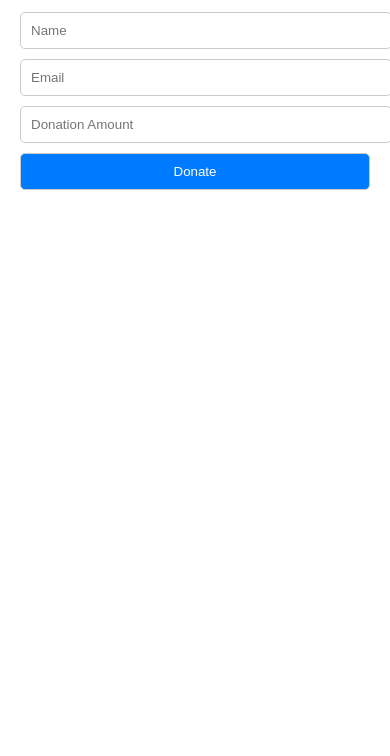
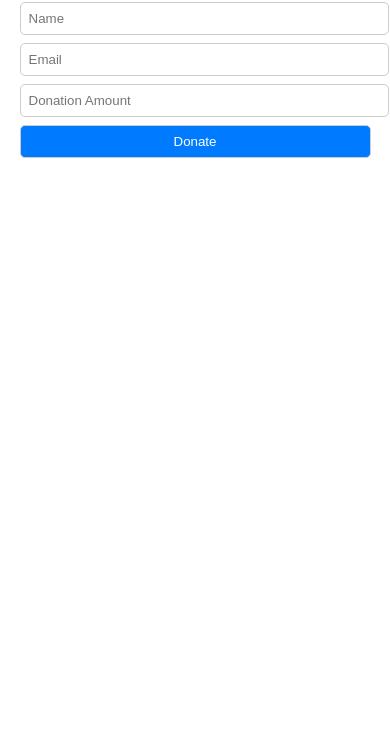
Before and after one commit to Emmanuel-ee/AWS-SNS-SOLUTION, a website built with Vite: page client/index.html in a window 390 px wide. Shown: the part 88-844 px from the top of the page. Built offline with nearby package versions, Linux system fonts and the light colour scheme.

```diff
--- a/index.html
+++ b/client/index.html
@@ -3,7 +3,7 @@
 <head>
   <meta charset="UTF-8">
   <meta name="viewport" content="width=device-width, initial-scale=1.0">
-  <link rel="stylesheet" type="text/css" href="./src/style.css"/>
+  <link rel="stylesheet" type="text/css" href="style.css"/>
   <title>Donation Form</title>
 </head>
 <body>
--- a/src/style.css
+++ b/client/style.css
@@ -4,23 +4,42 @@
   margin: 0;
   padding: 0;
 }
+
 .container {
   max-width: 400px;
   margin: 0 auto;
   padding: 20px;
 }
-input, button {
+
+input,
+button {
   width: 100%;
   padding: 10px;
   margin-bottom: 10px;
   border: 1px solid #ccc;
   border-radius: 5px;
 }
+
 button {
   background-color: #007bff;
   color: white;
   cursor: pointer;
 }
+
 button:hover {
   background-color: #0056b3;
 }
+
+/* Media Query for Mobile Devices */
+@media (max-width: 600px) {
+  .container {
+    max-width: 90%;
+    padding: 10px;
+  }
+
+  input,
+  button {
+    padding: 8px;
+    margin-bottom: 8px;
+  }
+}
--- a/src/routes/donationRoutes.ts
+++ b/src/routes/donationRoutes.ts
@@ -1,4 +1,5 @@
 import express from 'express';
+// import { donate } from '../controllers/donationController';
 import { donate } from '../controllers/donationController';
 
 const router = express.Router();
```
Also changed, not shown: .github/workflows/challenge.yml, build/js/controllers/donationController.js (deleted), build/js/index.js (deleted), build/js/main.js (deleted), build/js/models/User.js (deleted), build/js/routes/donationRoutes.js (deleted), 1 other file.
